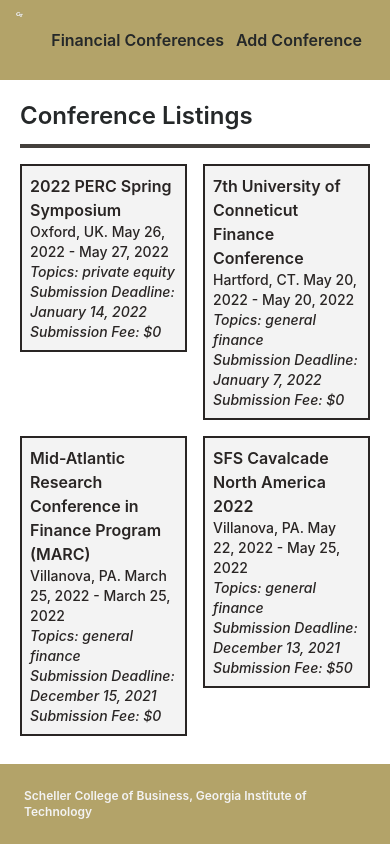
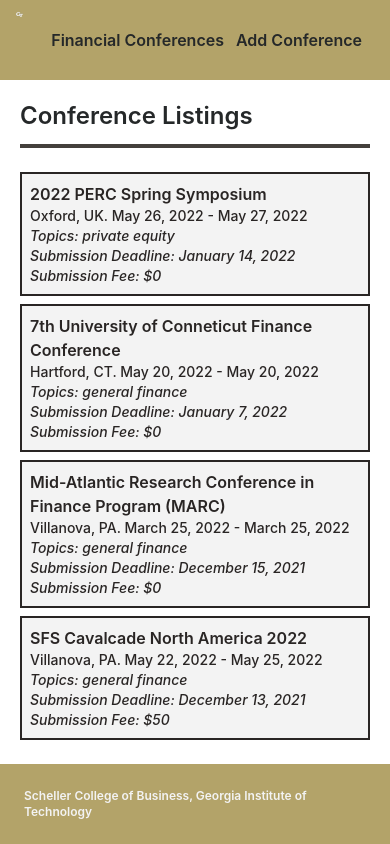
Before and after one commit to suzanmanasreh/gt-finance-conferences, a Next.js app: page / in a window 390 px wide. Built offline with nearby package versions, Linux system fonts and the light colour scheme.

Commit message:
responsiveness change

```diff
--- a/pages/index.js
+++ b/pages/index.js
@@ -32,10 +32,10 @@ export default function Home() {
           <div className="w-full border-t-4 border-stone-700"></div>
         </div>
 
-        <div className="pt-4 grid grid-cols-2 gap-4">
+        <div className="pt-4 sm:grid sm:grid-cols-2 sm:gap-4">
           {conferences.map((conference) => {
             return (
-              <div key={conference.id} className="">
+              <div key={conference.id} className="pt-2 sm:pt-1">
                 <Card conference={conference} />
               </div>
             );
```
